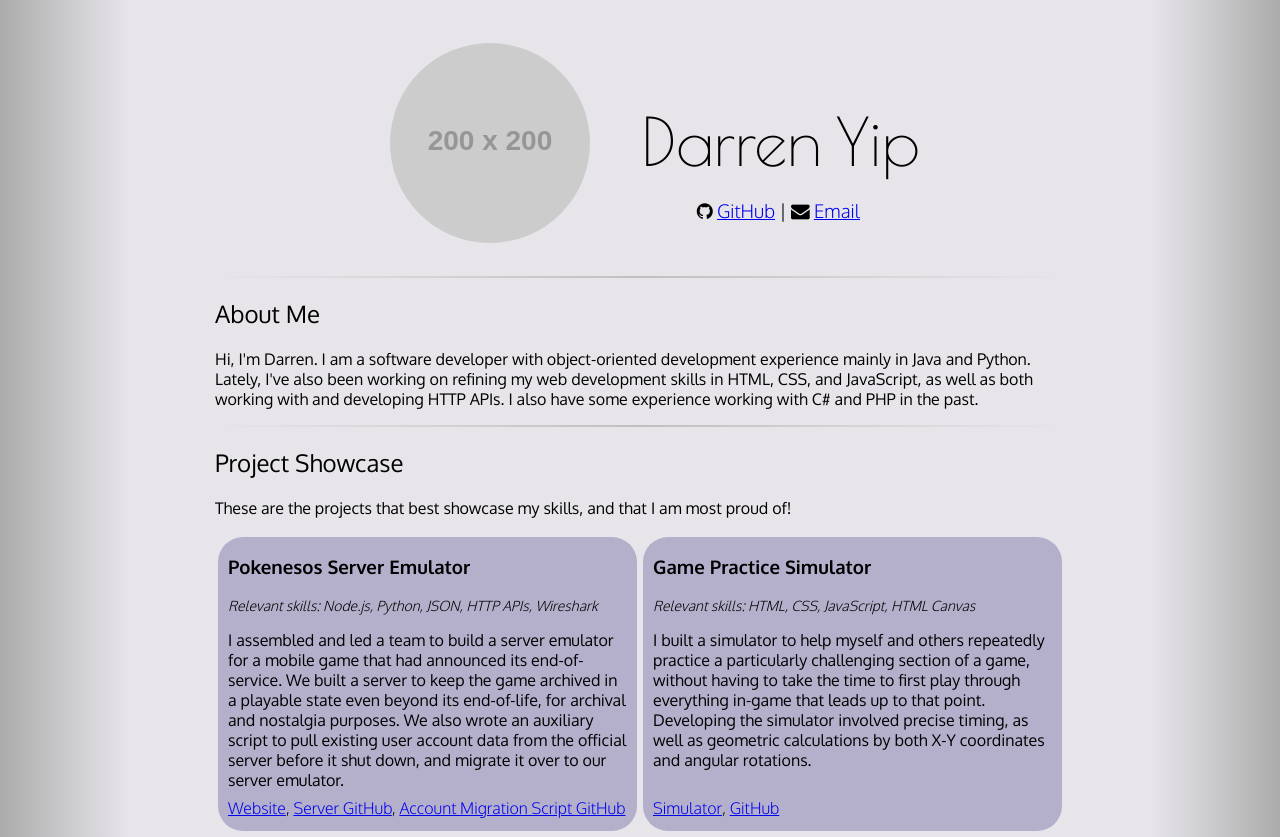
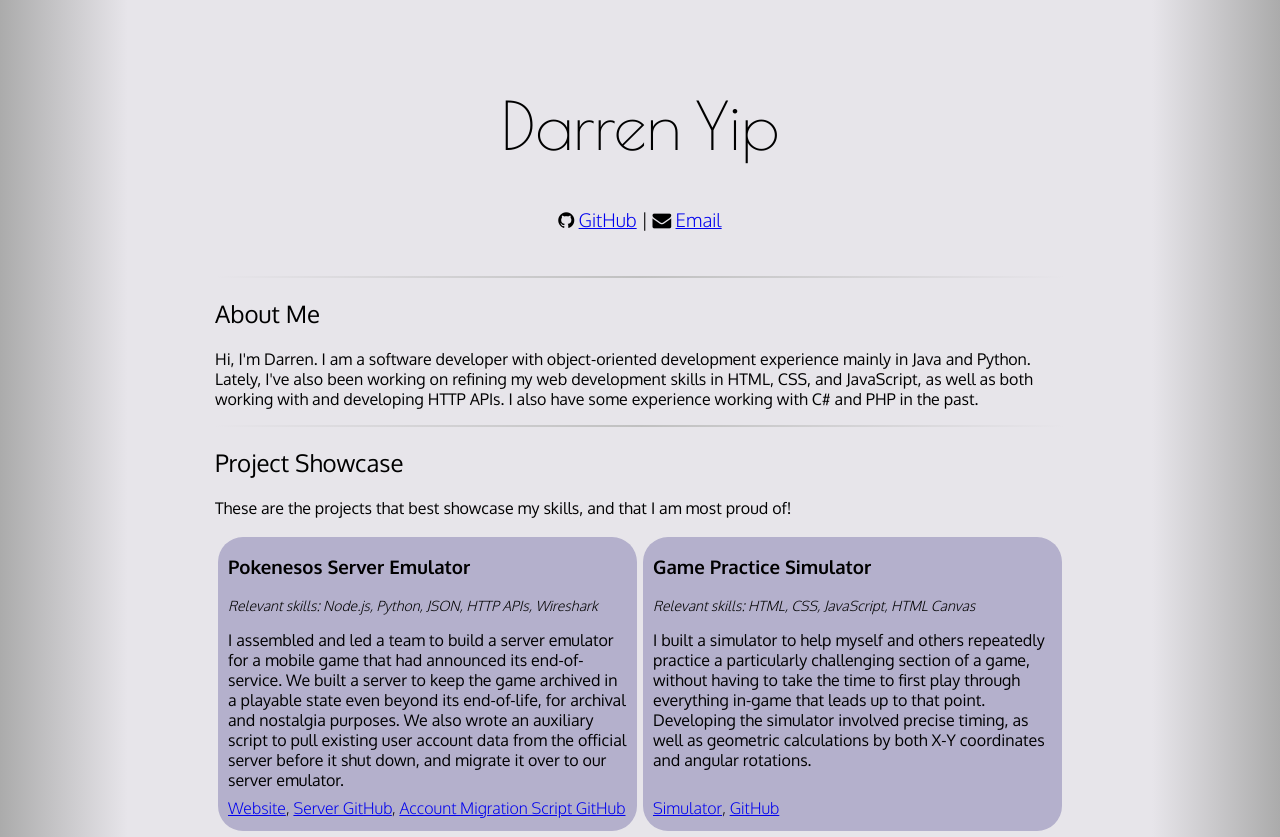
Before and after one commit to CursedBlackCat/darrenyip.com, a plain HTML site: page index.html in a window 1280 px wide. Shown: the top 837 px of the page. Drawn offline with nearby package versions, Linux system fonts and the light colour scheme; placeholder pictures from the web are drawn by us.

Commit message:
Remove portrait

```diff
--- a/index.html
+++ b/index.html
@@ -18,7 +18,7 @@
 </script>
 <div class="content">
     <header>
-        <img src="https://placehold.co/200" alt="Placeholder profile image"/>
+        <!-- <img src="https://placehold.co/200" alt="Placeholder profile image"/> -->
         <h1 class="poiret-one-regular">Darren Yip</h1>
         <h3 class="oxygen-light">
             <i class="fa fa-github" aria-hidden="true"></i>
--- a/stylesheet.css
+++ b/stylesheet.css
@@ -22,16 +22,18 @@ header {
     height: 200px;
     padding-top: 15px;
     padding-bottom: 25px;
+    width: 850px;
 }
 
 header h1 {
-    font-size: 66px;
-    position: relative;
-    float: right;
-    margin-right: 145px;
-    margin-top: 60px;
-    display: inline;
-}
+     font-size: 66px;
+     /*position: relative;
+     float: right;
+     margin-right: 145px;
+     margin-top: 60px;
+     display: inline-block;*/
+     text-align: center;
+ }
 
 header img {
     border-radius: 50%;
@@ -40,11 +42,7 @@ header img {
 }
 
 header h3 {
-    position: relative;
-    float: right;
-    margin-right: 205px;
-    margin-bottom: 0;
-    margin-top: -25px;
+    text-align: center;
 }
 
 hr {
```
